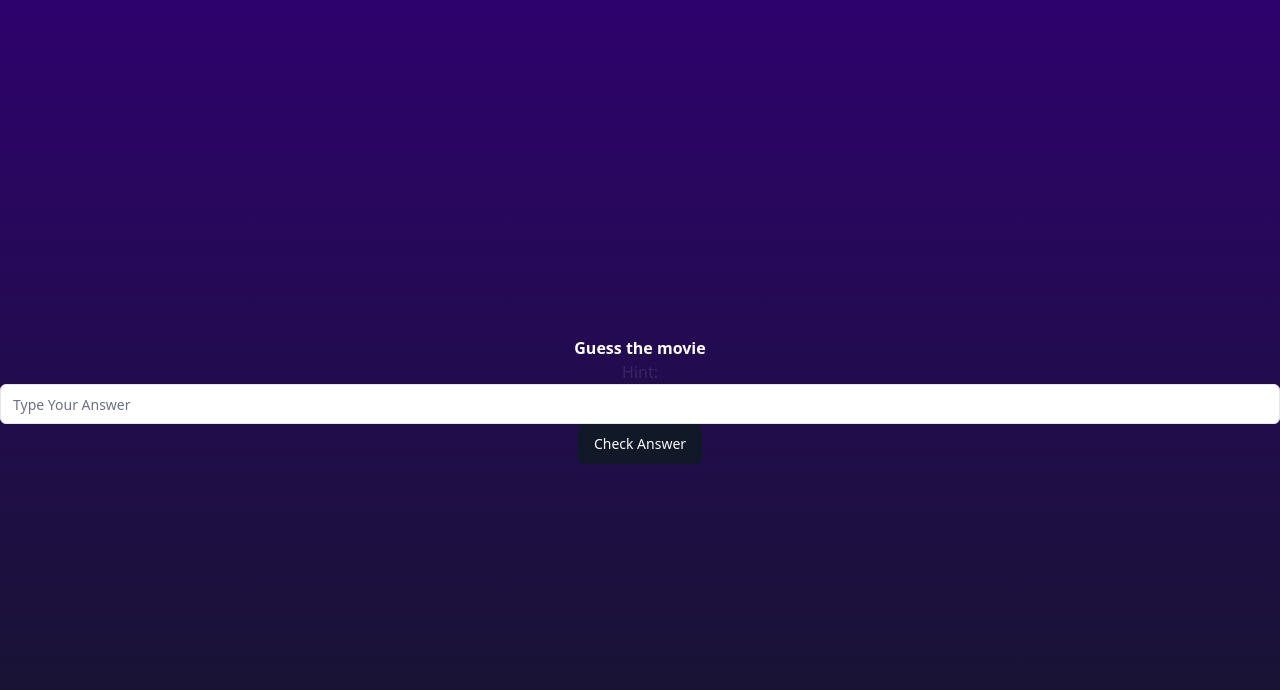
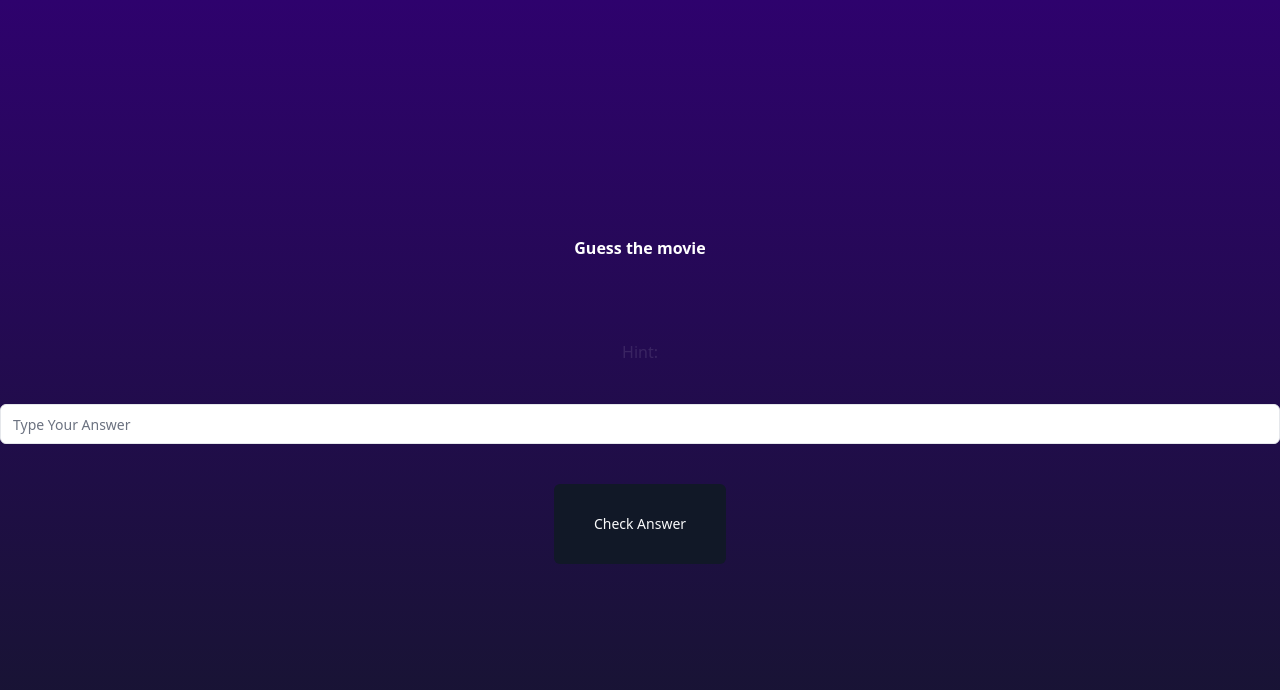
Before and after one commit to wdhmonk/movie_guessing, a Next.js app: page / in a window 1280 px wide. Shown: the top 690 px of the page. Built offline with nearby package versions, Linux system fonts and the light colour scheme; no server answers.

Commit message:
looks nicer

```diff
--- a/src/components/guessing.tsx
+++ b/src/components/guessing.tsx
@@ -60,8 +60,8 @@ export default function Guessing() {
   return (
     <>
       <img src={imageUrl} alt="" />
-      <h1 className="text-white font-bold">Guess the movie</h1>
-      <h2 className="text-white opacity-10">Hint: {title}</h2>
+      <h1 className="text-white font-bold m-10">Guess the movie</h1>
+      <h2 className="text-white opacity-10 m-10">Hint: {title}</h2>
       <InputDemo correctAnswer={title} onNextMovie={handleNextMovie}/>
     </>
   );
@@ -97,9 +97,9 @@ export function InputDemo({ correctAnswer, onNextMovie }: InputDemoProps) {
         value={userAnswer}
         onChange={handleInputChange}
       />
-      {success && <div className="text-green-500">Success! Next movie is shown.</div>}
+      {success && <div className="text-green-500 p-10 m-10">Success! Next movie is shown.</div>}
       {!success && userAnswer && <div className="text-red-500">Wrong answer. Try again.</div>}
-      <Button onClick={checkAnswer}>Check Answer</Button>
+      <Button className="m-10 p-10"onClick={checkAnswer}>Check Answer</Button>
     </>
   );
 }
```
